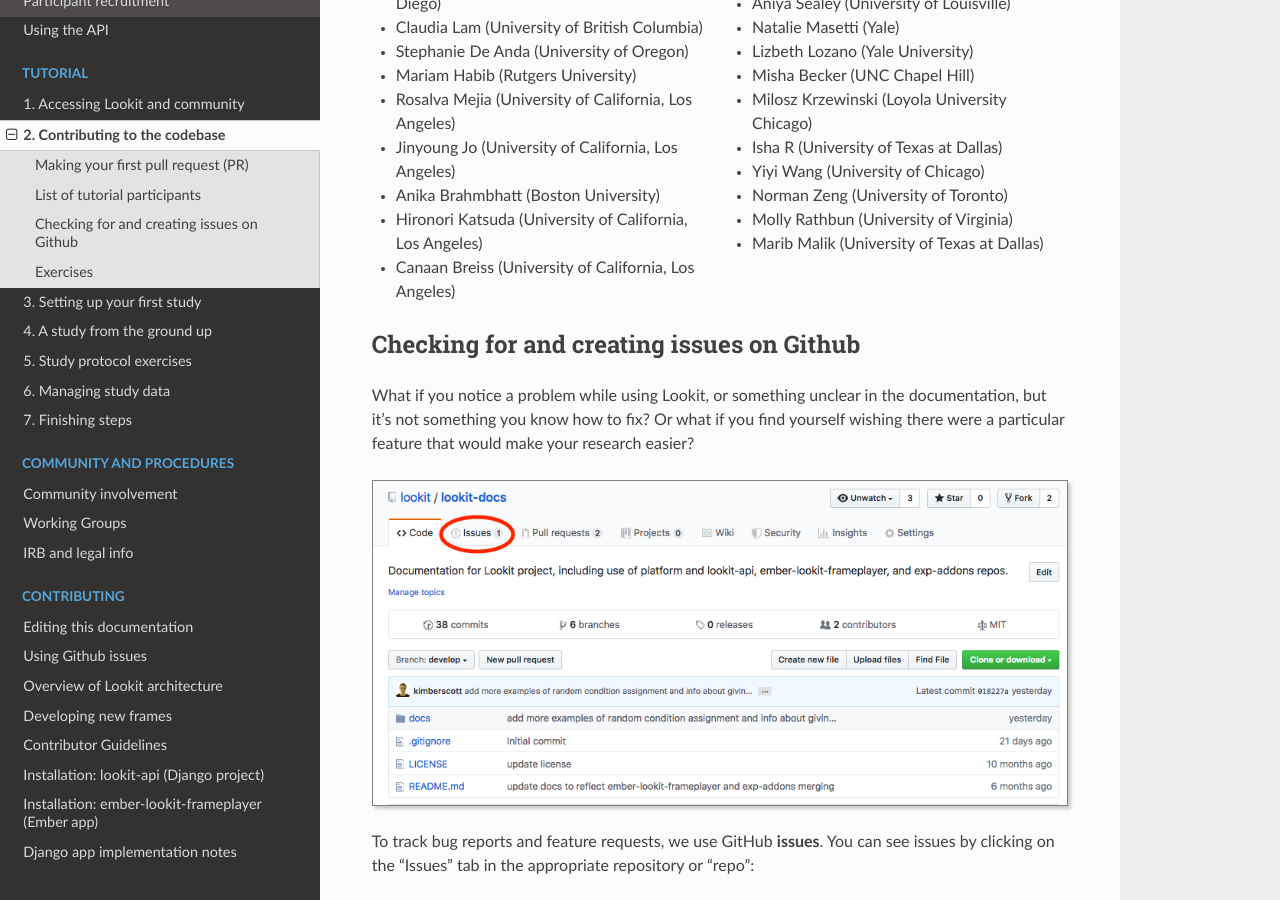
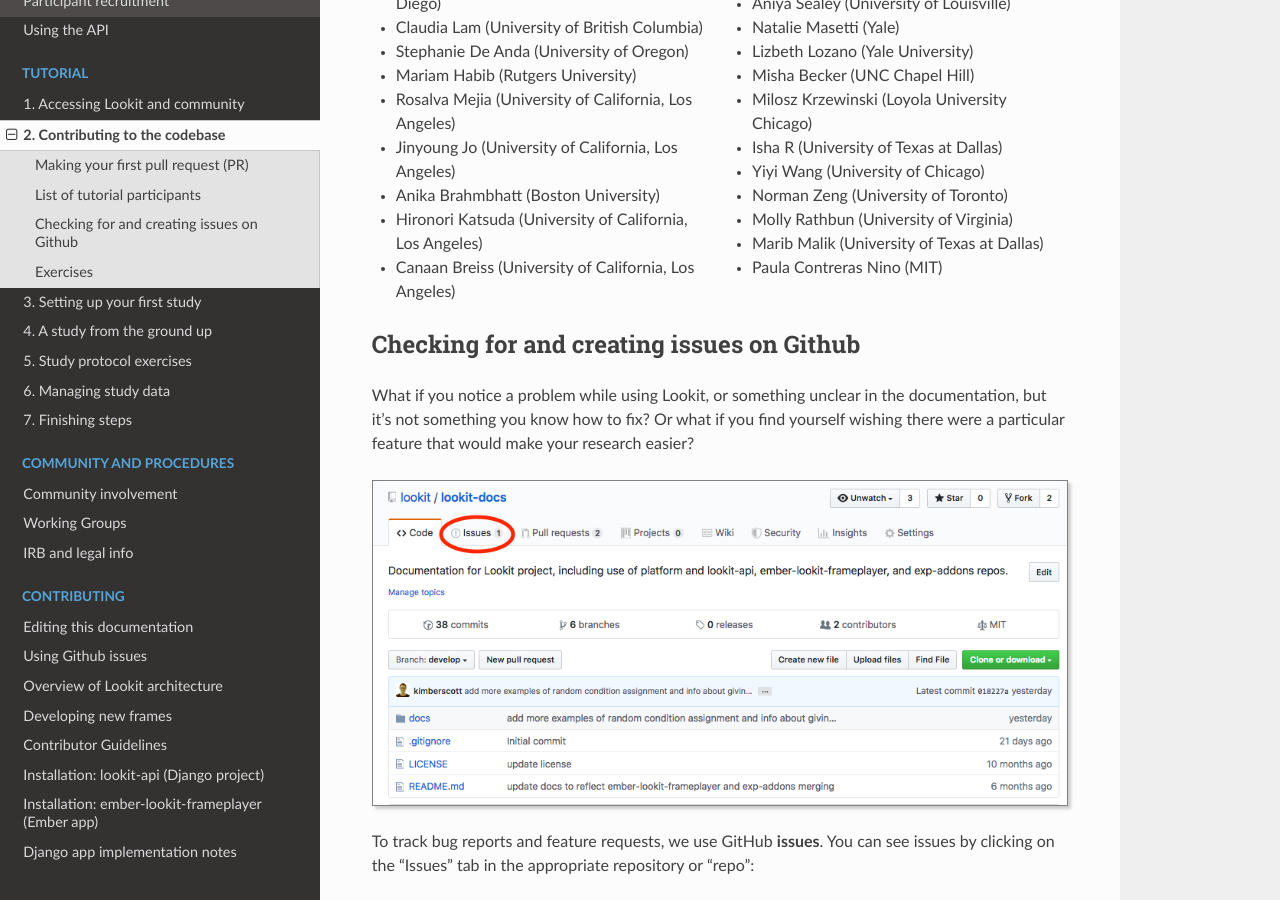
Before and after one commit to lookit/lookit-docs, a Sphinx documentation site: the page built from docs/source/tutorial-contributing.rst, in a window 1280 px wide and 900 px high, scrolled down 7401 px. Built offline with Sphinx 7.4.7 and the Read the Docs theme 2.0.0, drawn with Linux system fonts in a browser that asks for light colours.

Commit message:
Update tutorial-contributing.rst

```diff
--- a/docs/source/tutorial-contributing.rst
+++ b/docs/source/tutorial-contributing.rst
@@ -295,6 +295,7 @@
 - Norman Zeng (University of Toronto)
 - Molly Rathbun (University of Virginia)
 - Marib Malik (University of Texas at Dallas)
+- Paula Contreras Nino (MIT)
 
 Checking for and creating issues on Github
 -------------------------------------------
```
